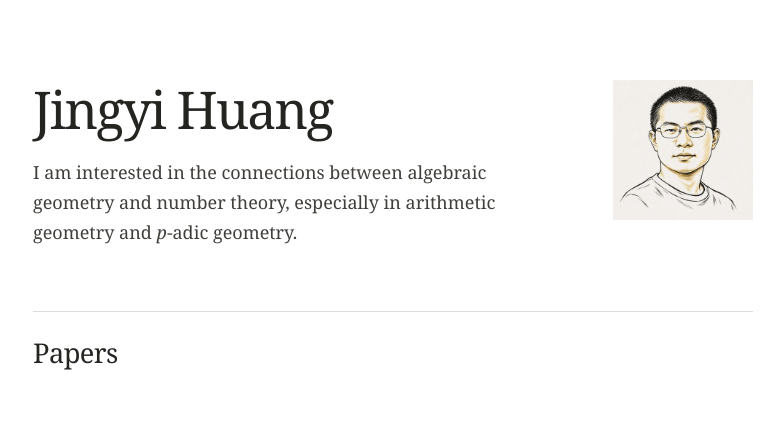
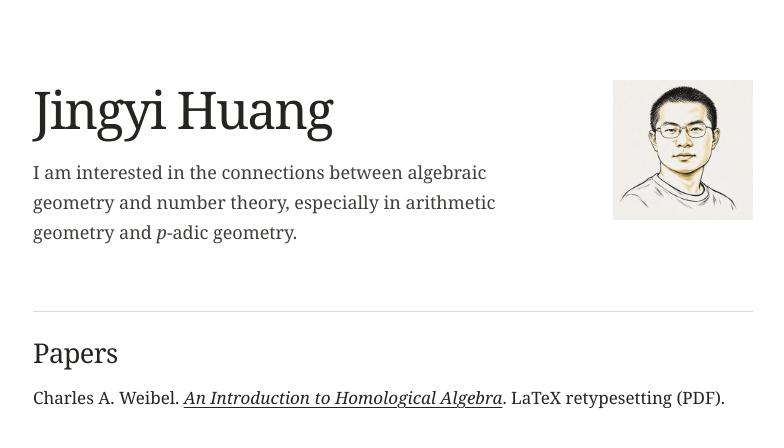
Before and after one commit to nicolashung792/nicolashung792.github.io, a plain HTML site: page index.html in a window 1280 px wide. Shown: the whole page, without its empty margins (247-1031 px from the left). Drawn offline with Linux system fonts and the light colour scheme.

Commit message:
List the LaTeX retypesetting of Weibel’s homological algebra text

```diff
--- a/assets/styles.css
+++ b/assets/styles.css
@@ -68,6 +68,13 @@ h2 {
   letter-spacing: -.02em;
 }
 
+.paper-entry {
+  margin-top: 1rem;
+  font-size: 1.0625rem;
+  line-height: 1.6;
+  text-underline-offset: .18em;
+}
+
 a { color: inherit; }
 a:focus-visible { outline: 2px solid #394d69; outline-offset: 5px; }
 
--- a/index.html
+++ b/index.html
@@ -7,7 +7,7 @@
   <title>Jingyi Huang | Mathematics</title>
   <link rel="canonical" href="https://nicolashung792.github.io/">
   <link rel="icon" href="assets/favicon.svg?v=hjy" type="image/svg+xml">
-  <link rel="stylesheet" href="assets/styles.css?v=minimal">
+  <link rel="stylesheet" href="assets/styles.css?v=papers">
 </head>
 <body>
   <main class="page">
@@ -21,6 +21,7 @@
 
     <section id="papers" aria-labelledby="papers-heading">
       <h2 id="papers-heading">Papers</h2>
+      <p class="paper-entry">Charles A. Weibel. <a href="papers/weibel-homological-algebra.pdf"><cite>An Introduction to Homological Algebra</cite></a>. LaTeX retypesetting (PDF).</p>
     </section>
   </main>
 </body>
```
Also changed, not shown: 1 other file.
